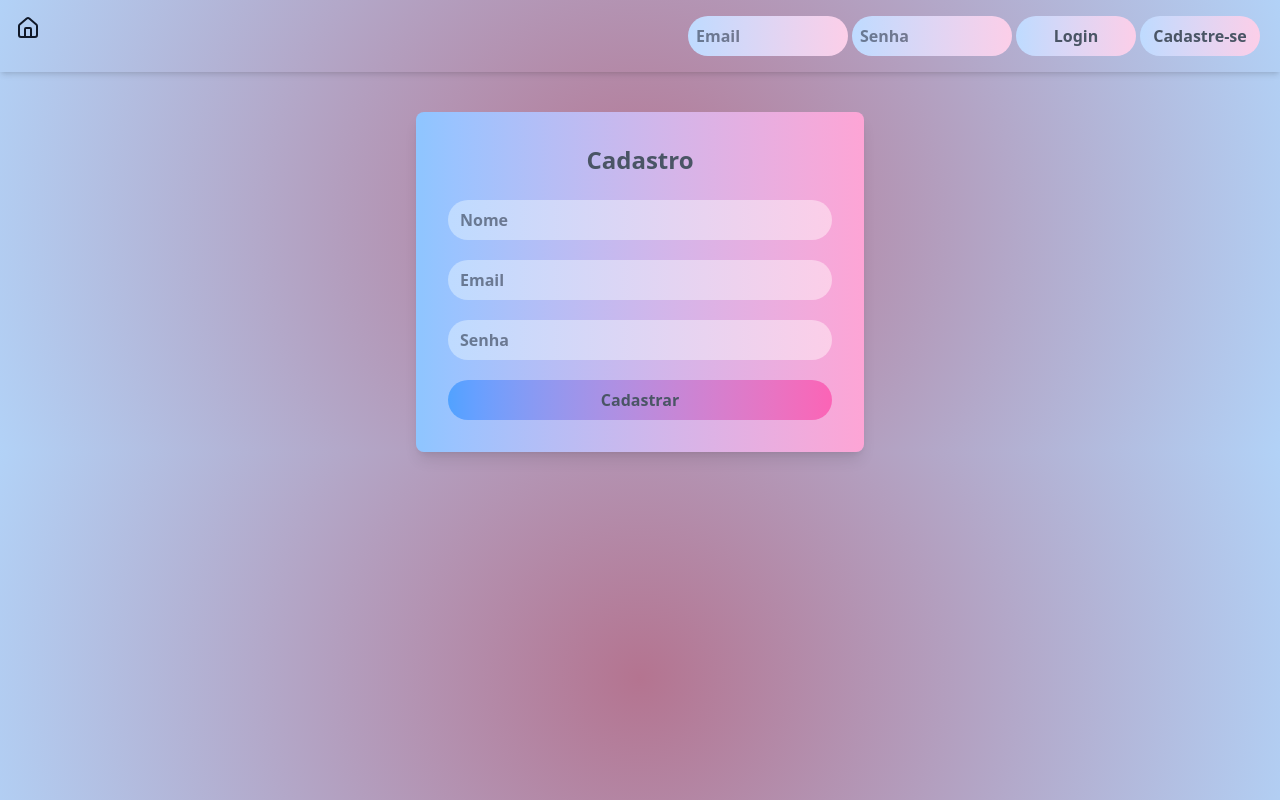
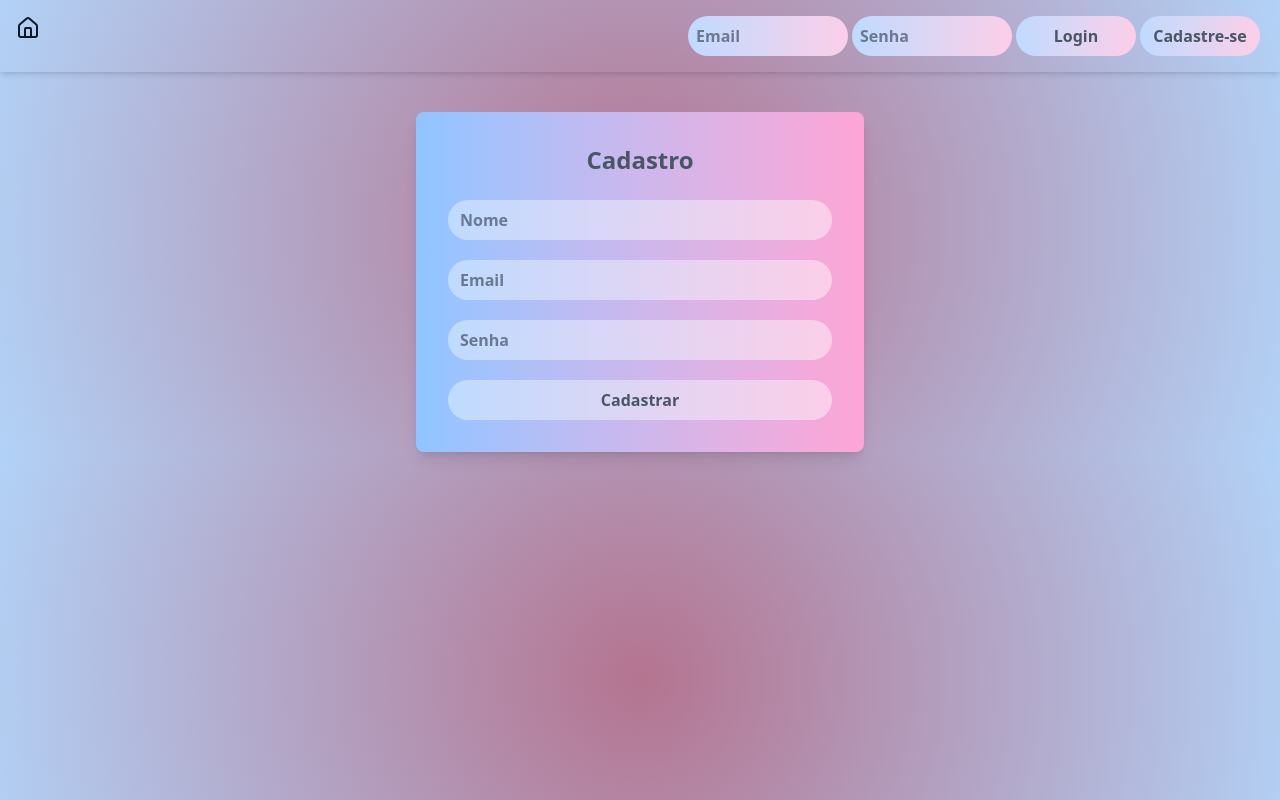
Before and after one commit to DevPauloS/Projeto-Front, a React (Vite) app: page /cadastro in a window 1280 px wide. Built offline with nearby package versions, Linux system fonts and the light colour scheme; the HTML template or start-up script is replaced by a standard one.

Commit message:
Ajustando os detalhes do front e validando o retorno do back

```diff
--- a/src/pages/Cadastro/index.jsx
+++ b/src/pages/Cadastro/index.jsx
@@ -54,7 +54,7 @@ function Cadastro() {
           placeholder="Senha"
           className="w-full px-3 py-2 bg-gradient-to-r from-blue-200 to-pink-200 rounded-4xl focus:outline-none text-gray-900 font-bold"
         />
-        <button className="w-full  bg-gradient-to-r from-blue-400 to-pink-400 text-gray-600 font-bold py-2 px-4 rounded-4xl hover:bg-blue-400 cur
+        <button className="w-full  bg-gradient-to-r from-blue-200 to-pink-200 text-gray-600 font-bold py-2 px-4 rounded-4xl hover:bg-blue-400 cur
         sor-pointer">
           Cadastrar
         </button>
```
